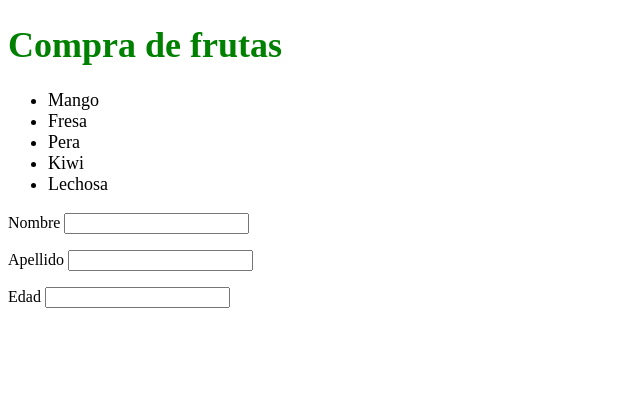
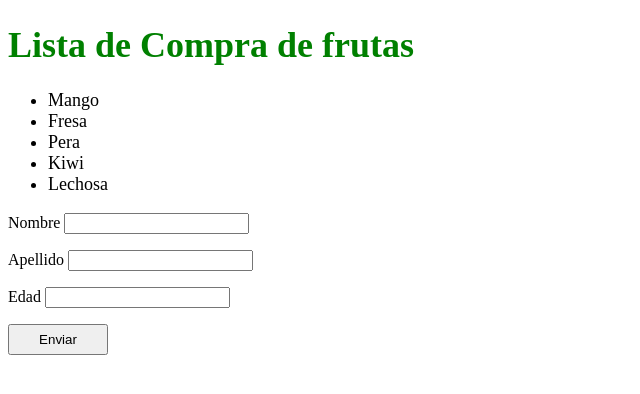
Before and after one commit to RicardoColladoRothschild/Alterna-Academy-Module-02-gitHomeWork, a plain HTML site: page index.html in a window 1280 px wide. Shown: the whole page, without its empty margins (0-640 px from the left). Drawn offline with Linux system fonts and the light colour scheme.

Commit message:
Add a submit button

```diff
--- a/index.html
+++ b/index.html
@@ -16,10 +16,15 @@
             font-size:62.5%;
         }
         .formulario-container--user{
+            width:300px;
             display:flex;
             flex-direction: column;
             gap:16px;
             font-size:1.6rem;
+        }
+        .input-btn{
+            width:100px;
+            height:31px;
         }
         h1{
             font-size:3.6rem;
@@ -33,7 +38,7 @@
 </head>
 <body>
     <div class="fruits-container">
-            <h1>Compra de frutas</h1>
+            <h1>Lista de Compra de frutas</h1>
         <ul class="list-container">
             <li>Mango</li>
             <li>Fresa</li>
@@ -56,7 +61,7 @@
                 Edad
                 <input type="text" name="edad" id="edad">
             </label>
-
+            <input class="input-btn" type="submit" value="Enviar" width="100px">
         </form>
 </body>
 </html>
```
